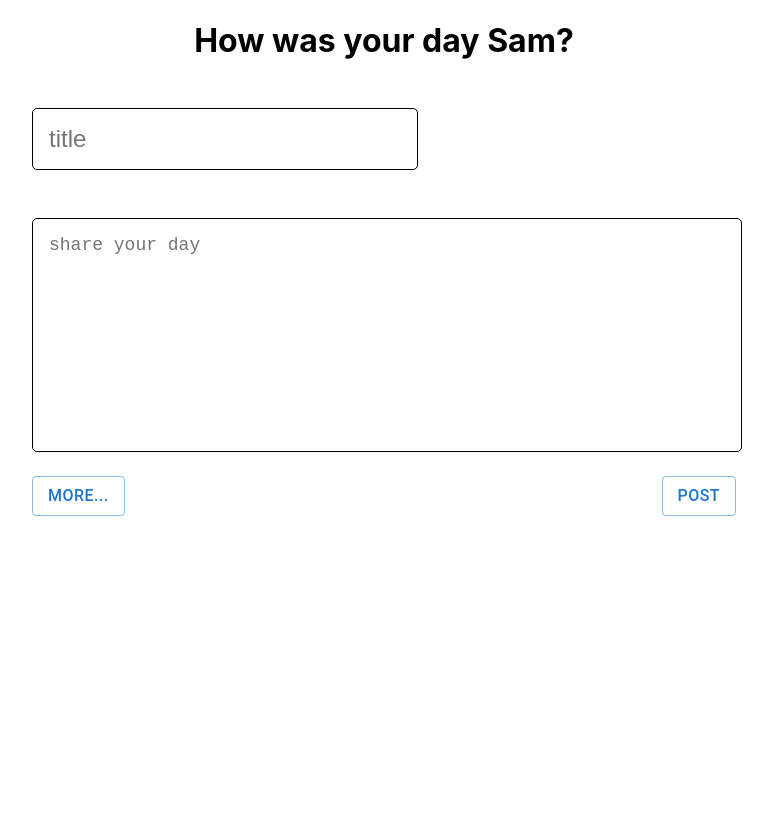
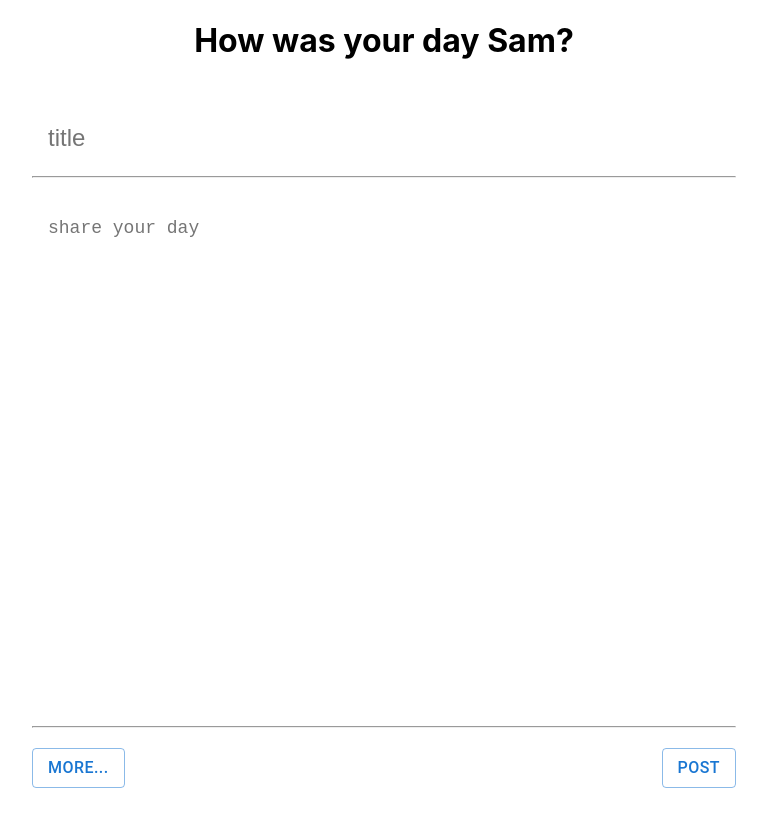
Before and after one commit to yhkim8046/myProject, a React (Create React App) app in the folder my-app/: page /posting in a window 1280 px wide. Shown: the top 826 px of the page, without its empty margins (256-1029 px from the left). Built offline with nearby package versions, Linux system fonts and the light colour scheme.

Commit message:
Ui updates in posting page

```diff
--- a/my-app/src/pages/Posting.tsx
+++ b/my-app/src/pages/Posting.tsx
@@ -47,6 +47,7 @@ const Posting: React.FC = () => {
                         value={title}
                         onChange={handleTitleChange}
                     />
+                    <hr/>
                     <textarea
                         placeholder="share your day"
                         className="content"
@@ -54,6 +55,7 @@ const Posting: React.FC = () => {
                         onChange={handleContentChange}
                     ></textarea>
                 </div>
+                <hr/>
                 <div className="button-container">
                     <Button variant="outlined">More...</Button>
                     <Button variant="outlined" onClick={handleShareClick}>Post</Button>
--- a/my-app/src/styles/Detail.css
+++ b/my-app/src/styles/Detail.css
@@ -1,7 +1,7 @@
 .container {
     height: 100vh;
-    width: 55%; /* 양옆에 20%씩 마진을 주기 위해 너비를 60%로 설정 */
-    margin: 0 auto; /* 수평 가운데 정렬 */
+    width: 55%;
+    margin: 0 auto;
     border: none;
 }
 
--- a/my-app/src/styles/Posting.css
+++ b/my-app/src/styles/Posting.css
@@ -15,7 +15,6 @@
 
 .container {
   padding: 4rem;
-  border-radius: 10px;
   width: 90%;
   max-width: 70%;
 }
@@ -23,20 +22,18 @@
 .title {
   width: 50%;
   padding: 1rem;
-  margin-bottom: 3rem;
   font-size: 1.5rem;
-  border: 1px solid black;
-  border-radius: 5px;
+  border:none;
 }
 
 .content {
+  margin-top: 1rem;
   width: 96%;
-  height: 25vh;
+  height: 60vh;
   padding: 1rem;
   font-size: 1.125rem;
-  border: 1px solid rgb(0, 0, 0);
-  border-radius: 5px;
   resize: none;
+  border: none;
 }
 
 .button-container {
```
